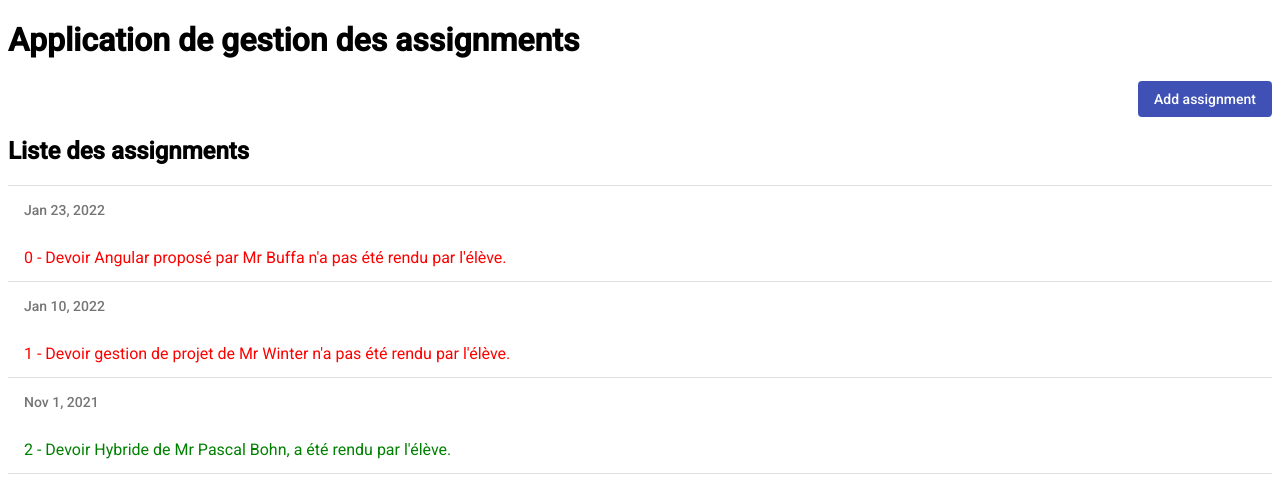
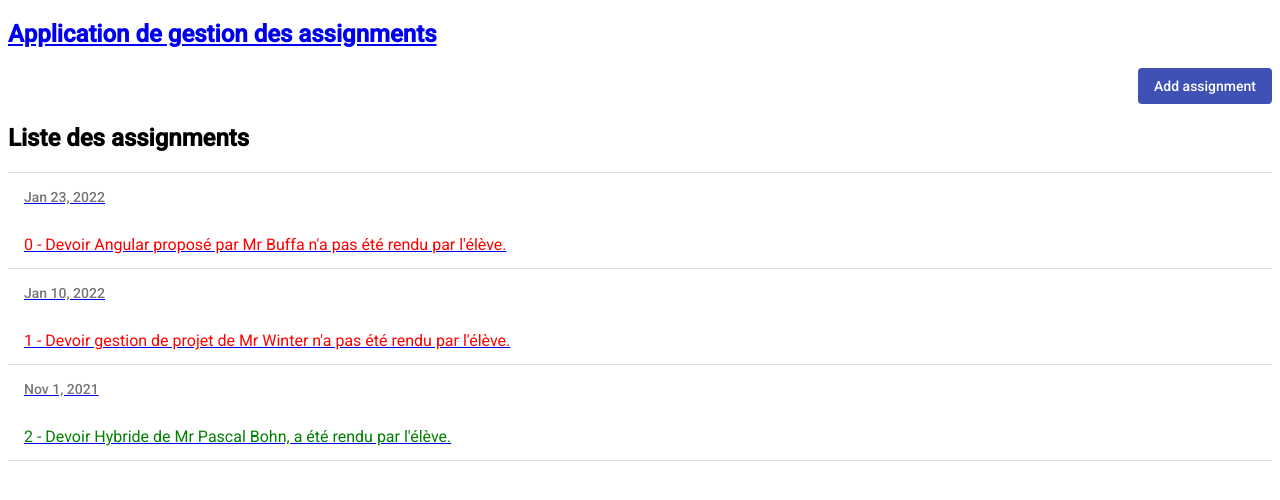
Before and after one commit to micbuffa/angularEmsiRabat2021_2022, an Angular app: page / in a window 1280 px wide. Shown: the top 500 px of the page. Built offline with nearby package versions, Linux system fonts and the light colour scheme.

Commit message:
Avec router, jusqu'à vue de détails qui marche

```diff
--- a/src/app/add-assignment/add-assignment.component.ts
+++ b/src/app/add-assignment/add-assignment.component.ts
@@ -1,5 +1,6 @@
-import { Component, EventEmitter, OnInit, Output } from '@angular/core';
+import { Component, OnInit } from '@angular/core';
 import { Assignment } from '../assignments/assignment.model';
+import { AssignmentsService } from '../shared/assignments.service';
 
 @Component({
   selector: 'app-add-assignment',
@@ -7,15 +8,12 @@ import { Assignment } from '../assignments/assignment.model';
   styleUrls: ['./add-assignment.component.css']
 })
 export class AddAssignmentComponent implements OnInit {
-  // Pour la communication, entre autres, avec le composant père
-  @Output() nouvelAssignment = new EventEmitter<Assignment>();
-
   // pour le formulaire
   nomAssignment:string = "";
   dateDeRendu?:Date = undefined;
 
 
-  constructor() { }
+  constructor(private assignmentService:AssignmentsService) { }
 
   ngOnInit(): void {
   }
@@ -29,12 +27,17 @@ export class AddAssignmentComponent implements OnInit {
       newAssignment.nom = this.nomAssignment;
       newAssignment.dateDeRendu = this.dateDeRendu;
       newAssignment.rendu = false;
+      newAssignment.id = Math.round(Math.random() * 1000000);
 
-      //this.assignments.push(nouvelAssignment);
-      // on envoie un événement à l'extérieur (et dans notre cas, le composant père
-      // va l'écouter), et cet événement a pour valeur le nouvel assignment que
-      // l'on veut ajouter
-      this.nouvelAssignment.emit(newAssignment)
+      this.assignmentService.addAssignment(newAssignment)
+      .subscribe(message => {
+        console.log(message);
+
+        // ICI par programme, je vas naviguer vers la page qui affiche la liste
+        // je ne peux pas le faire en dehors du subscribe
+        // car il n'y a que dans le subscribe que je suis sur que l'assignment
+        // a bien été ajouté (ça peut prendre du temps si on utilise une BD distante)
+      });
     }
   }
 
--- a/src/app/app.component.html
+++ b/src/app/app.component.html
@@ -1,3 +1,11 @@
-<h1>Application de gestion des assignments</h1>
+<nav>
+  <a routerLink="/home">
+    <h1>{{titre}}</h1>
+  </a>
+</nav>
 
-<app-assignments></app-assignments>
+<!--
+  La ligne suivante dit "on affiche le composant qui correspond à l'URL courant"
+  (à la route courante)
+-->
+<router-outlet></router-outlet>
--- a/src/app/app.component.ts
+++ b/src/app/app.component.ts
@@ -8,5 +8,5 @@ import { Assignment } from './assignments/assignment.model';
 })
 
 export class AppComponent {
-  nomDuProf = "Michel Buffa";
+  titre="Application de gestion des assignments";
 }
--- a/src/app/app.module.ts
+++ b/src/app/app.module.ts
@@ -20,7 +20,26 @@ import { RenduDirective } from './shared/rendu.directive';
 import { NonRenduDirective } from './shared/non-rendu.directive';
 import { AssignmentDetailComponent } from './assignment-detail/assignment-detail.component';
 import { AddAssignmentComponent } from './add-assignment/add-assignment.component';
+import { Routes, RouterModule } from '@angular/router';
 
+const routes: Routes = [
+  {
+    path:'',
+    component:AssignmentsComponent
+  },
+  {
+    path:"home",
+    component:AssignmentsComponent
+  },
+  {
+    path:"add",
+    component:AddAssignmentComponent
+  },
+  {
+    path:"assignment/:id",
+    component:AssignmentDetailComponent
+  }
+]
 @NgModule({
   declarations: [
     AppComponent,
@@ -34,7 +53,8 @@ import { AddAssignmentComponent } from './add-assignment/add-assignment.componen
     BrowserModule, FormsModule,
     BrowserAnimationsModule, MatButtonModule, MatIconModule, MatDividerModule,
     MatInputModule, MatFormFieldModule, MatDatepickerModule, MatNativeDateModule,
-    MatListModule, MatCardModule, MatCheckboxModule
+    MatListModule, MatCardModule, MatCheckboxModule,
+    RouterModule.forRoot(routes)
   ],
   providers: [],
   bootstrap: [AppComponent]
--- a/src/app/assignment-detail/assignment-detail.component.ts
+++ b/src/app/assignment-detail/assignment-detail.component.ts
@@ -1,4 +1,5 @@
-import { Component, EventEmitter, Input, OnInit, Output } from '@angular/core';
+import { Component, OnInit } from '@angular/core';
+import { ActivatedRoute } from '@angular/router';
 import { Assignment } from '../assignments/assignment.model';
 import { AssignmentsService } from '../shared/assignments.service';
 
@@ -8,12 +9,23 @@ import { AssignmentsService } from '../shared/assignments.service';
   styleUrls: ['./assignment-detail.component.css']
 })
 export class AssignmentDetailComponent implements OnInit {
-  @Input() assignmentTransmis?:Assignment;
-  @Output() deleteAssignment = new EventEmitter<Assignment>();
+  assignmentTransmis?:Assignment;
 
-  constructor(private assignmentsService:AssignmentsService) { }
+  constructor(private assignmentsService:AssignmentsService,
+              private route: ActivatedRoute) { }
 
   ngOnInit(): void {
+    // avant affichage on doit récupérer la valeur du id dans l'URL
+    // le "+" force la conversion en number
+    const id:number = +this.route.snapshot.params['id'];
+    //console.log("ID = " + id);
+
+    // Puis à partir de l'id on demandera au service de nous renvoyer
+    // l'assignment correspondant....
+    this.assignmentsService.getAssignment(id)
+    .subscribe(assignment => {
+      this.assignmentTransmis = assignment;
+    })
   }
 
   onAssignmentRendu() {
@@ -30,8 +42,11 @@ export class AssignmentDetailComponent implements OnInit {
   onDelete() {
     // on envoie un evenement au papa
     if(this.assignmentTransmis) {
-      this.deleteAssignment.emit(this.assignmentTransmis);
-      this.assignmentTransmis = undefined;
+       this.assignmentsService.deleteAssignment(this.assignmentTransmis)
+       .subscribe(message => {
+          console.log(message);
+        });
+        this.assignmentTransmis = undefined;
     }
   }
 
--- a/src/app/assignments/assignment.model.ts
+++ b/src/app/assignments/assignment.model.ts
@@ -1,4 +1,5 @@
 export class Assignment {
+  id!:number;
   nom!:string;
   dateDeRendu!:Date;
   rendu!:boolean;
--- a/src/app/assignments/assignments.component.html
+++ b/src/app/assignments/assignments.component.html
@@ -1,25 +1,21 @@
-<app-add-assignment *ngIf="formVisible"
-                    (nouvelAssignment)="onNouvelAssignment($event)"
->
+<main class="container">
 
-</app-add-assignment>
-
-
-<!--
-   <h1 *ngIf="assignmentSelectionne">Assignment cliqué : {{assignmentSelectionne.nom}}</h1>
--->
-
-<main *ngIf="!formVisible" class="container">
-  <button mat-flat-button color="primary" (click)="onAddAssignmentBtnClick()"
-          class="ajouterBtn">
+  <div class="ajouterBtn">
+    <a routerLink="/add">
+      <button mat-flat-button color="primary">
         Add assignment
       </button>
+    </a>
+  </div>
+
 
   <h2>{{titre}}</h2>
   <mat-divider></mat-divider>
   <mat-list *ngFor="let assignment of assignments; let i=index">
+    <nav>
+      <a routerLink="/assignment/{{assignment.id}}">
         <h3 mat-subheader>{{assignment.dateDeRendu | date}}</h3>
-    <mat-list-item (click)="assignmentClique(assignment)">
+        <mat-list-item>
           <p appRendu *ngIf="assignment.rendu; else nonsoumis">
             {{i}} - {{assignment.nom}},
             a été rendu par l'élève.
@@ -30,11 +26,9 @@
           </ng-template>
           <mat-divider></mat-divider>
         </mat-list-item>
+      </a>
+    </nav>
   </mat-list>
 
-  <app-assignment-detail [assignmentTransmis]="assignmentSelectionne"
-                         (deleteAssignment)="onDeleteAssignment($event)"
-  >
-  </app-assignment-detail>
 
 </main>
--- a/src/app/assignments/assignments.component.ts
+++ b/src/app/assignments/assignments.component.ts
@@ -10,9 +10,6 @@ import { Assignment } from './assignment.model';
 export class AssignmentsComponent implements OnInit {
   titre = "Liste des assignments";
   couleur = "violet";
-  // pour cacher/montrer le formulaire
-  formVisible=false;
-  assignmentSelectionne?:Assignment;
 
   assignments:Assignment[] = [];
 
@@ -36,38 +33,4 @@ export class AssignmentsComponent implements OnInit {
 
     console.log("demande envoyée au service");
   }
-
-
-  assignmentClique(assignment:Assignment) {
-    this.assignmentSelectionne = assignment;
-  }
-
-  onAddAssignmentBtnClick() {
-    this.formVisible = true;
-  }
-
-  onNouvelAssignment(assignment:Assignment) {
-    console.log("evenement nouvelAssignment reçu par le père !!!")
-
-    this.assignmentService.addAssignment(assignment)
-    .subscribe(message => {
-      console.log(message);
-      // et on affiche à nouveau la liste !
-      // comme on est dans le subscribe on est sur que les données
-      // ont été ajoutées....
-      this.formVisible = false;
-    })
-  }
-
-  onDeleteAssignment(assignment:Assignment) {
-    // On va le faire via un appel au service !
-
-    /*
-    // on supprime l'assignment de la liste
-    const position = this.assignments.indexOf(assignment);
-    const nombreElementsASupprimer = 1;
-
-    this.assignments.splice(position, nombreElementsASupprimer);
-    */
-  }
 }
--- a/src/app/shared/assignments.service.ts
+++ b/src/app/shared/assignments.service.ts
@@ -11,16 +11,19 @@ export class AssignmentsService {
 
   assignments:Assignment[] = [
     {
+      id:1,
       nom:"Devoir Angular proposé par Mr Buffa",
       dateDeRendu: new Date("2022-01-23"),
       rendu : false
     },
     {
+      id:2,
       nom:"Devoir gestion de projet de Mr Winter",
       dateDeRendu: new Date("2022-01-10"),
       rendu : false
     },
     {
+      id:3,
       nom:"Devoir Hybride de Mr Pascal Bohn",
       dateDeRendu: new Date("2021-11-01"),
       rendu : true
@@ -37,6 +40,13 @@ export class AssignmentsService {
     // On va donc non pas renvoyer les données, mais plutôt un objet "observable".
     //
     return of(this.assignments);
+  }
+
+  getAssignment(id:number):Observable<Assignment|undefined> {
+    let assignment;
+    assignment = this.assignments.find(a => a.id === id);
+
+    return of(assignment);
   }
 
   addAssignment(assignment:Assignment):Observable<String> {
```
Lines whose indentation alone changed are shown as unchanged.
